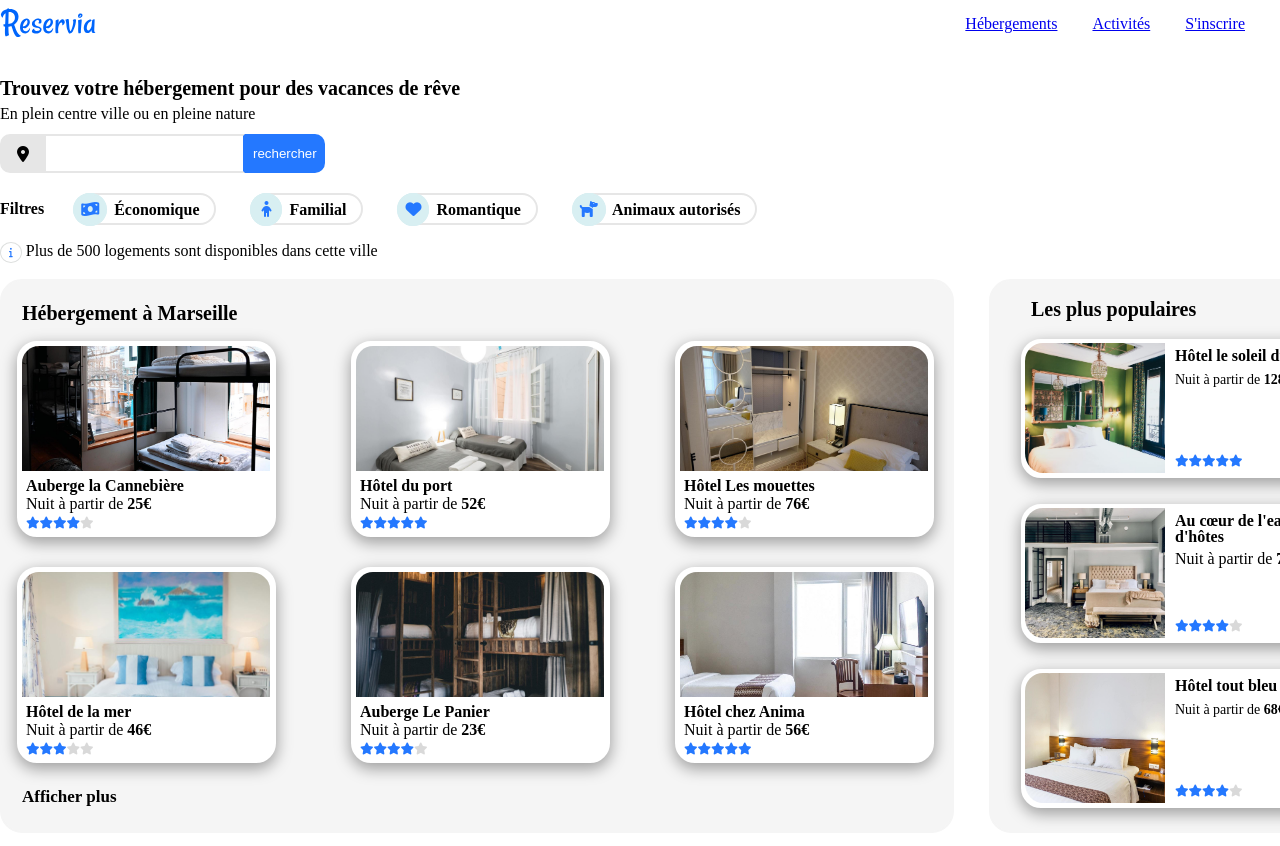
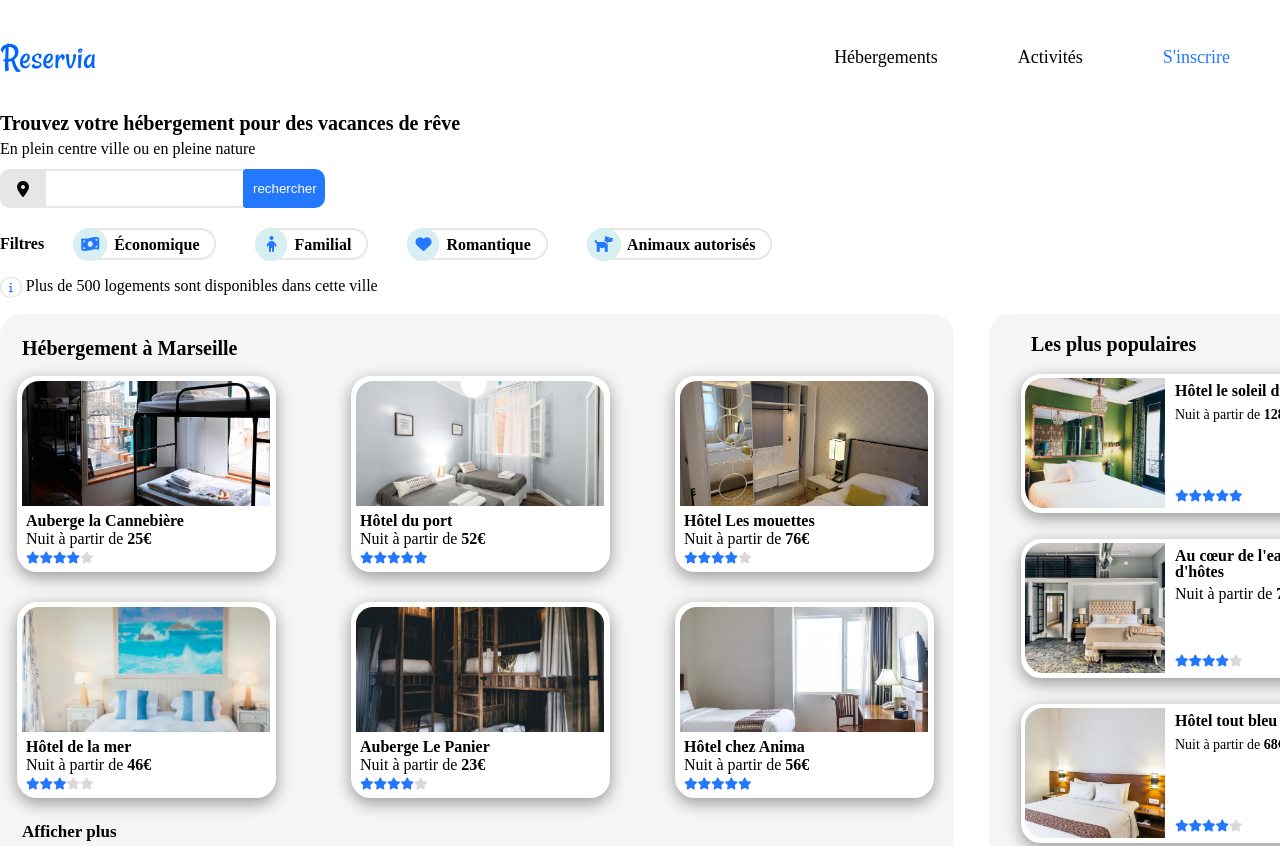
Before and after one commit to PhilippeLenny/PHILIPPElenny_2_22.04.2021, a plain HTML site: page index.html in a window 1280 px wide. Shown: the top 846 px of the page. Drawn offline with Linux system fonts and the light colour scheme.

Commit message:
correct-filtres-catégorieheader-liens-click

```diff
--- a/index.html
+++ b/index.html
@@ -15,9 +15,9 @@
 
         <nav>
             <ul class="list-inscription-catégorie">
-                <li class="catégorie-input-padding"><a class="text-decoration-input" href="s'inscrire">S'inscrire</a></li>
-                <li class="catégorie-input-padding"><a class="text-decoration-input" href="#">Activités</a></li>
-                <li class="catégorie-input-padding"><a class="text-decoration-input" href="#">Hébergements</a></li>
+                <li class="header-inscription"><a class="inscription-input-deco" href="s'inscrire">S'inscrire</a></li>
+                <li class="hébergement-activités-header"><a class="text-decoration-input" href="#Activités">Activités</a></li>
+                <li class="hébergement-activités-header"><a class="text-decoration-input" href="#Hébergement">Hébergements</a></li>
             </ul>
         </nav>
     </header>
@@ -35,10 +35,10 @@
     <h3 class="filter-title">Filtres</h3>
 
         <ul class="catégorie-bloc">
-            <li class="catégorie-input-padding"><span class="grey-border-around-filter"><span class="blue-logo-filter"><span class="circle-around-logo"><i class="fas fa-money-bill-wave"></i></span></span> Économique</li></span>
-            <li class="catégorie-input-padding"><span class="grey-border-around-filter"><span class="blue-logo-filter"><span class="family-icon-circle-around"><i class="fas fa-child"></i></span></span> Familial</li>
-            <li class="catégorie-input-padding"><span class="grey-border-around-filter"><span class="blue-logo-filter"><span class="circle-around-logo"><i class="fas fa-heart"></i></span></span> Romantique</li>
-            <li class="catégorie-input-padding"><span class="grey-border-around-filter"><span class="blue-logo-filter"><span class="circle-around-logo"><i class="fas fa-dog"></i></span></span> Animaux autorisés</li>
+            <li class="catégorie-input-padding"><a class="filter-visual-effect" href="#"><span class="grey-border-around-filter"><span class="blue-logo-filter"><span class="circle-around-logo"><i class="fas fa-money-bill-wave"></i></span></span> Économique</li></a></span>
+            <li class="catégorie-input-padding"><a class="filter-visual-effect" href="#"><span class="grey-border-around-filter"><span class="blue-logo-filter"><span class="family-icon-circle-around"><i class="fas fa-child"></i></span></span> Familial</li></a>
+            <li class="catégorie-input-padding"><a class="filter-visual-effect" href="#"><span class="grey-border-around-filter"><span class="blue-logo-filter"><span class="circle-around-logo"><i class="fas fa-heart"></i></span></span> Romantique</li></a>
+            <li class="catégorie-input-padding"><a class="filter-visual-effect" href="#"><span class="grey-border-around-filter"><span class="blue-logo-filter"><span class="circle-around-logo"><i class="fas fa-dog"></i></span></span> Animaux autorisés</li></a>
         </ul>
     </section>
 
@@ -47,54 +47,65 @@
     <div class="first-website-part">
         <section>
         <div class="bloc-hébergement-marseille">
-            <h2 class="title-hébergement-marseille">Hébergement à Marseille</h2>
+            <h2 class="title-hébergement-marseille" id="Hébergement">Hébergement à Marseille</h2>
                 <div class="héberg-M-part1">
+                    <a class="input-all-annonces" href="#">
                         <article class="annonce-M-box">
                             <img class="annonce-M-image" src="images/hebergements/3_medium/marcus-loke-WQJvWU_HZFo-unsplash.jpg"/>
                             <div class="annonce-M-text-align"><h3 class="text-bold">Auberge la Cannebière</h3>
                             <p class="annonce-M-night-price">Nuit à partir de <strong class="text-bold">25€</strong></p>
                             <span class="annonce-M-blue-stars"><i class="fas fa-star"></i><i class="fas fa-star"></i><i class="fas fa-star"></i><i class="fas fa-star"></i></span><span class="all-grey-stars"><i class="fas fa-star"></i></span></span></div>
                         </article>
+                    </a>
 
                 <div class="case-M-placement-mid">
+                    <a class="input-all-annonces" href="#">
                         <article class="annonce-M-box">
                             <img class="annonce-M-image" src="images/hebergements/3_medium/fred-kleber-gTbaxaVLvsg-unsplash.jpg">
                             <div class="annonce-M-text-align"><h3 class="text-bold">Hôtel du port</h3>
                             <p class="annonce-M-night-price">Nuit à partir de <strong class="text-bold">52€</strong></p>
                             <span class="annonce-M-blue-stars"><i class="fas fa-star"></i><i class="fas fa-star"></i><i class="fas fa-star"></i><i class="fas fa-star"></i><i class="fas fa-star"></i></span></div>
                         </article>
+                    </a>
                 </div>
 
+                <a class="input-all-annonces" href="#">
                     <article class="annonce-M-box">
                         <img class="annonce-M-image" src="images/hebergements/3_medium/reisetopia-B8WIgxA_PFU-unsplash.jpg"/>
                         <div class="annonce-M-text-align"><h3 class="text-bold">Hôtel Les mouettes</h3>
                         <p class="annonce-M-night-price">Nuit à partir de <strong class="text-bold">76€</strong></p>
                         <span class="annonce-M-blue-stars"><i class="fas fa-star"></i><i class="fas fa-star"></i><i class="fas fa-star"></i><i class="fas fa-star"></i></span><span class="all-grey-stars"><i class="fas fa-star"></i></span></div>
                     </article>
+                </a>
                 </div>
                 <div class="héberg-M-part2">
+                    <a class="input-all-annonces" href="#">
                         <article class="annonce-M-box">
                             <img class="annonce-M-image" src="images/hebergements/3_medium/annie-spratt-Eg1qcIitAuA-unsplash.jpg">
                             <div class="annonce-M-text-align"><h3 class="text-bold">Hôtel de la mer</h3>
                             <p class="annonce-M-night-price">Nuit à partir de <strong class="text-bold">46€</strong></p>
                             <span class="annonce-M-blue-stars"><i class="fas fa-star"></i><i class="fas fa-star"></i><i class="fas fa-star"></i></span><span class="all-grey-stars"><i class="fas fa-star"></i><i class="fas fa-star"></i></span></div>
                         </article>
+                    </a>
 
                 <div class="case-M-placement-mid">
+                    <a class="input-all-annonces" href="#">
                         <article class="annonce-M-box">
                             <img class="annonce-M-image" src="images/hebergements/3_medium/nicate-lee-kT-ZyaiwBe0-unsplash.jpg">
                             <div class="annonce-M-text-align"><h3 class="text-bold">Auberge Le Panier</h3>
                             <p class="annonce-M-night-price">Nuit à partir de <strong class="text-bold">23€</strong></p>
                             <span class="annonce-M-blue-stars"><i class="fas fa-star"></i><i class="fas fa-star"></i><i class="fas fa-star"></i><i class="fas fa-star"></i></span><span class="all-grey-stars"><i class="fas fa-star"></i></span></div>
                         </article>
+                    </a>
                 </div>
-
+                    <a class="input-all-annonces" href="#">
                         <article class="annonce-M-box">
                             <img class="annonce-M-image" src="images/hebergements/3_medium/febrian-zakaria-M6S1WvfW68A-unsplash.jpg">
                             <div class="annonce-M-text-align"><h3 class="text-bold">Hôtel chez Anima</h3>
                             <p class="annonce-M-night-price">Nuit à partir de <strong class="text-bold">56€</strong></p>
                             <span class="annonce-M-blue-stars"><i class="fas fa-star"></i><i class="fas fa-star"></i><i class="fas fa-star"></i><i class="fas fa-star"></i><i class="fas fa-star"></i></span></div>
                         </article>
+                    </a>
                 </div>
             <h3 class="see-more-M"><a>Afficher plus</a></h3>
         </div>
@@ -104,71 +115,89 @@
             <div class="bloc-most-popular">
             <h2 class="most-pop-title">Les plus populaires <span class="stonk-logo"><i class="fas fa-chart-line"></i></span></h2>
 
+                <a class="input-all-annonces" href="#">
                     <article class="most-pop-box">
                         <img class="most-pop-image" src="images/hebergements/3_medium/emile-guillemot-Bj_rcSC5XfE-unsplash.jpg">
                             <div class="most-pop-text-align"><h3 class="most-pop-annonce-title">Hôtel le soleil du malin</h3>
                         <p class="most-pop-night-price">Nuit à partir de <span class="text-bold">128€</span></p>
                         <span class="most-pop-blue-stars"><i class="fas fa-star"></i><i class="fas fa-star"></i><i class="fas fa-star"></i><i class="fas fa-star"></i><i class="fas fa-star"></i></span></div>
                     </article>
+                </a>
 
+                <a class="input-all-annonces" href="#">
                     <article class="most-pop-box">
                             <img class="most-pop-image" src="images/hebergements/3_medium/aw-creative-VGs8z60yT2c-unsplash.jpg">
                             <div class="most-pop-text-align"><h3 class="most-pop-annonce-title">Au cœur de l'eau chambres d'hôtes</h3>
                         <p class="most-pop-night-price-mid">Nuit à partir de <span class="text-bold">72€</p></span>
                         <span class="most-pop-blue-stars"><i class="fas fa-star"></i><i class="fas fa-star"></i><i class="fas fa-star"></i><i class="fas fa-star"></i></span><span class="all-grey-stars"><i class="fas fa-star"></i></span></div>
                     </article>
+                </a>
 
+                <a class="input-all-annonces" href="#">
                     <article class="most-pop-box">
                         <img class="most-pop-image" src="images/hebergements/3_medium/febrian-zakaria-sjvU0THccQA-unsplash.jpg">
                         <div class="most-pop-text-align"><h3 class="most-pop-annonce-title">Hôtel tout bleu et blanc</h3></span>
                         <p class="most-pop-night-price">Nuit à partir de <span class="text-bold">68€</span></p>
                         <span class="most-pop-blue-stars"><i class="fas fa-star"></i><i class="fas fa-star"></i><i class="fas fa-star"></i><i class="fas fa-star"></i></span><span class="all-grey-stars"><i class="fas fa-star"></i></span></div>
                     </article>
+                </a>
             </div>
         </aside>
     </div>
 
         <section>
-            <h2 class="title-activités-Mar">Activités à Marseille</h2>
+            <h2 class="title-activités-Mar" id="Activités">Activités à Marseille</h2>
                 <div class="all-activity">
+                    <a class="input-all-annonces" href="#">
                         <div class="cadre-vieux-port">
                             <span class="Mobile-activity-image"><img class="image-vieux-port" src="images/activites/3_medium/reno-laithienne-QUgJhdY5Fyk-unsplash.jpg"></span>
                             <h3 class="titre-activité">Vieux port</h3>
                         </div>
+                    </a>
 
                     <div class="îles-fort-column">
                         <div class="fort-séparation">
+                            <a class="input-all-annonces" href="#">
                                 <div class="fort-pomègue">
                                     <img class="image-pomègue" src="images/activites/3_medium/paul-hermann-QFTrLdQIRhI-unsplash.jpg"></span>
                                     <h3 class="titre-activité">Fort de Pomègues</h3>
                                 </div>
+                            </a>
                         </div>
 
+                        <a class="input-all-annonces" href="#">
                             <div class="îles-frioul">
                                 <span class="Mobile-activity-image"><img class="image-frioul" src="images/activites/3_medium/kevin-hikari-rV_Qd1l-VXg-unsplash.jpg"></span>
                                 <h3 class="titre-activité">Îles du Frioul</h3>
                             </div>
+                        </a>
                     </div>
 
                     <div class="parc-ali">
+                        <a class="input-all-annonces" href="#">
                             <div class="parc-canalaques">
                                 <span class="Mobile-activity-image"><img class="image-canalaques" src="images/activites/3_medium/kilyan-sockalingum-NR8-cBCN3aI-unsplash.jpg"></span>
                                 <h3 class="titre-activité-spe">Parc National des Canalques</h3>
                             </div>
+                        </a>
                     </div>
 
                     <div class="dame-parc-culumn">
                         <div class="nôtre-dame-modif">
+                            <a class="input-all-annonces" href="#">
                             <div class="nôtre-dame">
                                 <span class="Mobile-activity-image"><img class="image-nôtre-dame" src="images/activites/3_medium/florian-wehde-xW9e8gdotxI-unsplash.jpg"></span>
                                 <h3 class="titre-activité">Notre-Dame-de-la-Garde</h3>
                             </div>
+                        </a>
                     </div>
 
+                        <a class="input-all-annonces" href="#">
                             <div class="Longchamp">
                                 <span class="Mobile-activity-image"><img class="image-Longchamp" src="images/activites/3_medium/lena-paulin-wH2-EJoDcV0-unsplash.jpg"></span>
                                 <h3 class="titre-activité">Parc Longchamp</h3>
                             </div>
+                        </a>
                     </div>
                 </div>
         </section>
--- a/style.css
+++ b/style.css
@@ -10,6 +10,39 @@ header
 #logoreservia
 {
     margin-bottom: 30px;
+    padding-top: 35px;
+}
+
+.inscription-input-deco
+{
+    font-size: 18px;
+    text-decoration: none;
+    color: #2478ff;
+}
+
+.header-inscription
+{
+    padding-right: 50px;
+}
+
+.hébergement-activités-header
+{
+    padding-right: 80px;
+}
+
+.text-decoration-input:focus
+{
+    color: #2478ff;
+    border-top: 2px solid #2478ff;
+    padding-top: 44px;
+}
+
+
+.text-decoration-input
+{
+    font-size: 18px;
+    text-decoration: none;
+    color: black;
 }
 
 .list-inscription-catégorie
@@ -18,12 +51,11 @@ header
     display: flex;
     flex-direction: row-reverse;
     position: relative;
-    bottom: 15px;
 }
 
 .catégorie-input-padding
 {
-    padding-right: 35px;
+    padding-right: 40px;
 }
 
 .textdeco /* :hover border-top: 3px solid blue;*/
@@ -107,6 +139,18 @@ main
     font-weight: bold;
 }
 
+.filter-visual-effect
+{
+    text-decoration: none;
+    color: black;
+}
+
+.grey-border-around-filter:hover
+{
+    border: 2px solid black;
+    font-size: 17px;
+}
+
 .grey-border-around-filter
 {
     border: 2px solid #e6e6e6;
@@ -182,6 +226,12 @@ main
     padding-left: 20px;
     padding-top: 22px;
     font-size: 20px;
+}
+
+.input-all-annonces
+{
+    text-decoration: none;
+    color: black;
 }
 
 .héberg-M-part1
```
Lines whose indentation alone changed are shown as unchanged.
